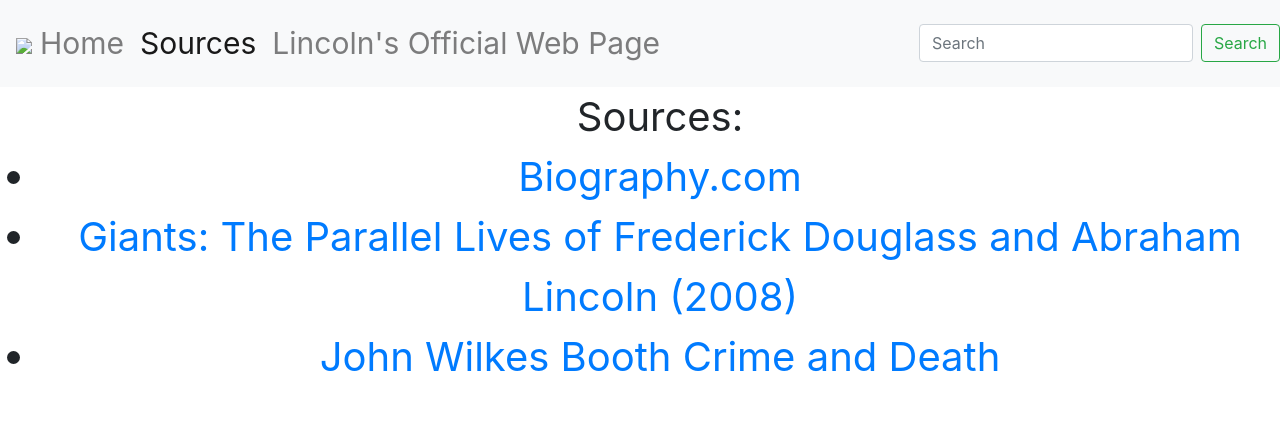
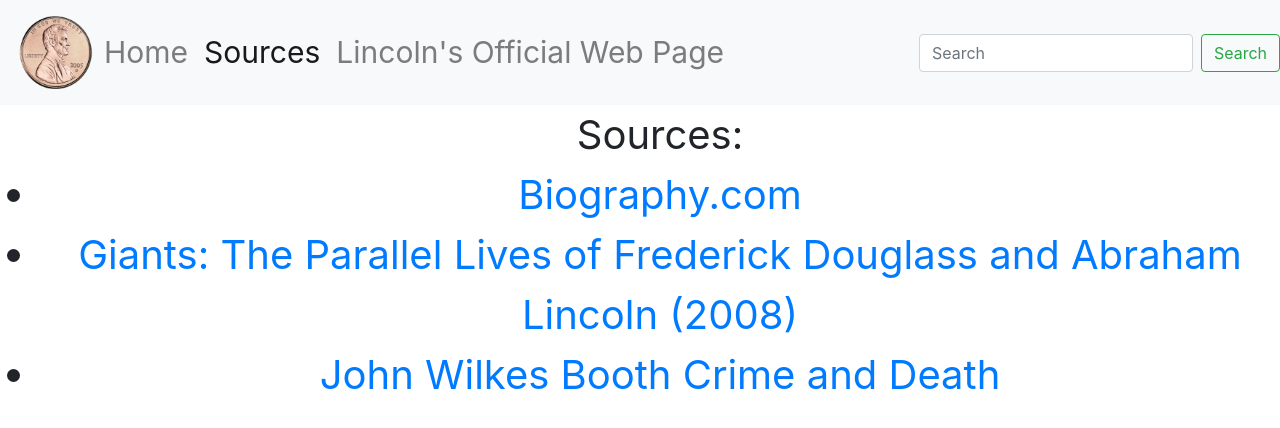
Before and after one commit to DukeTip-WebApps-Trinity-2018/famous-figures-abraham-lincoln, a plain HTML site: page First Major Project! Abraham Lincoln! By_ Ishan Baker, Connor Fogarty, and Aaron Meche! Made With HTML, CSS, and Bootstrap!/pages/sources.html in a window 1280 px wide. Drawn offline with nearby package versions, Linux system fonts and the light colour scheme.

Commit message:
Update sources.html

```diff
--- a/First Major Project! Abraham Lincoln! By_ Ishan Baker, Connor Fogarty, and Aaron Meche! Made With HTML, CSS, and Bootstrap!/pages/sources.html
+++ b/First Major Project! Abraham Lincoln! By_ Ishan Baker, Connor Fogarty, and Aaron Meche! Made With HTML, CSS, and Bootstrap!/pages/sources.html
@@ -22,7 +22,7 @@
 <body class="body">
     <nav id="nav-text" class="navbar navbar-expand-lg navbar-light bg-light">
         <a class="navbar-brand" href="#">
-            <a href="index.html"><img src="../photos/-Penny-Uncirculated-Obverse.png" height: "80px" width="80px"></a>
+            <a href="index.html"><img src="../photos/2005-Penny-Uncirculated-Obverse.png" height: "80px" width="80px"></a>
         </a>
         <button class="navbar-toggler" type="button" data-toggle="collapse" data-target="#navbarSupportedContent" aria-controls="navbarSupportedContent"
             aria-expanded="false" aria-label="Toggle navigation">
```
